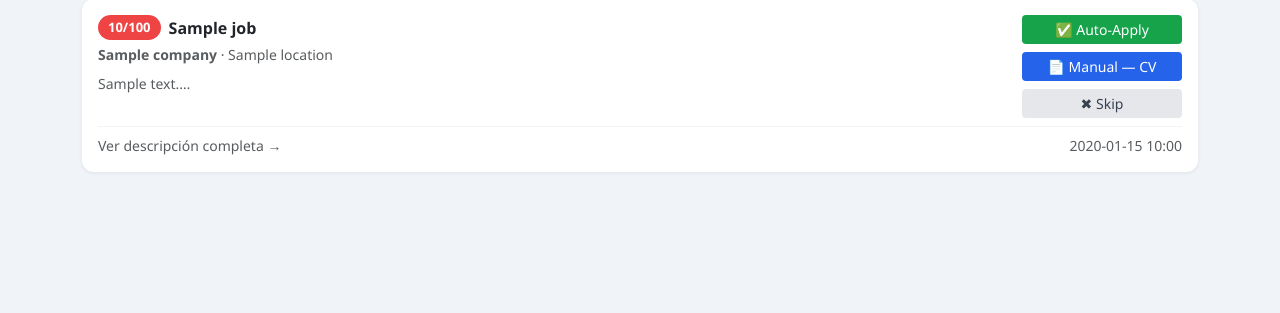
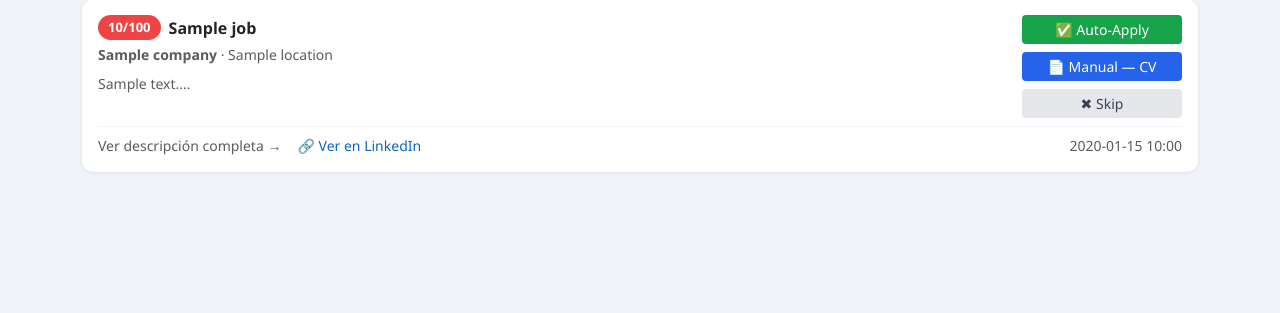
Before and after one commit to EmmaRoLo/hr-emma, a Flask app: template src/web/templates/index.html in a window 1280 px wide. Shown: the part 162-475 px from the top of the page. Run offline with Flask 3, Linux system fonts and the light colour scheme; the template is opened without the code that fills it: most values are stand-ins (such as "Sample title", 1, 10 or a date in 2020).

Commit message:
Add LinkedIn link to dashboard job cards and history

```diff
--- a/src/web/templates/history.html
+++ b/src/web/templates/history.html
@@ -40,6 +40,9 @@
         <a href="{{ job.url }}" target="_blank" class="text-decoration-none fw-semibold">
           {{ job.title }}
         </a>
+        {% if job.url %}
+        <a href="{{ job.url }}" target="_blank" class="ms-1 small" style="color:#0a66c2" title="Ver en LinkedIn">🔗</a>
+        {% endif %}
       </td>
       <td>{{ job.company }}</td>
       <td class="text-muted small">{{ job.location }}</td>
--- a/src/web/templates/index.html
+++ b/src/web/templates/index.html
@@ -66,7 +66,12 @@
     </div>
   </div>
   <div class="d-flex justify-content-between align-items-center mt-2 pt-2" style="border-top:1px solid #f3f4f6">
-    <a href="/job/{{ job.id }}" class="text-muted small text-decoration-none">Ver descripción completa →</a>
+    <div class="d-flex gap-3 align-items-center">
+      <a href="/job/{{ job.id }}" class="text-muted small text-decoration-none">Ver descripción completa →</a>
+      {% if job.url %}
+      <a href="{{ job.url }}" target="_blank" class="small text-decoration-none" style="color:#0a66c2">🔗 Ver en LinkedIn</a>
+      {% endif %}
+    </div>
     <span class="text-muted small">{{ job.found_at[:16] if job.found_at else '' }}</span>
   </div>
 </div>
```
